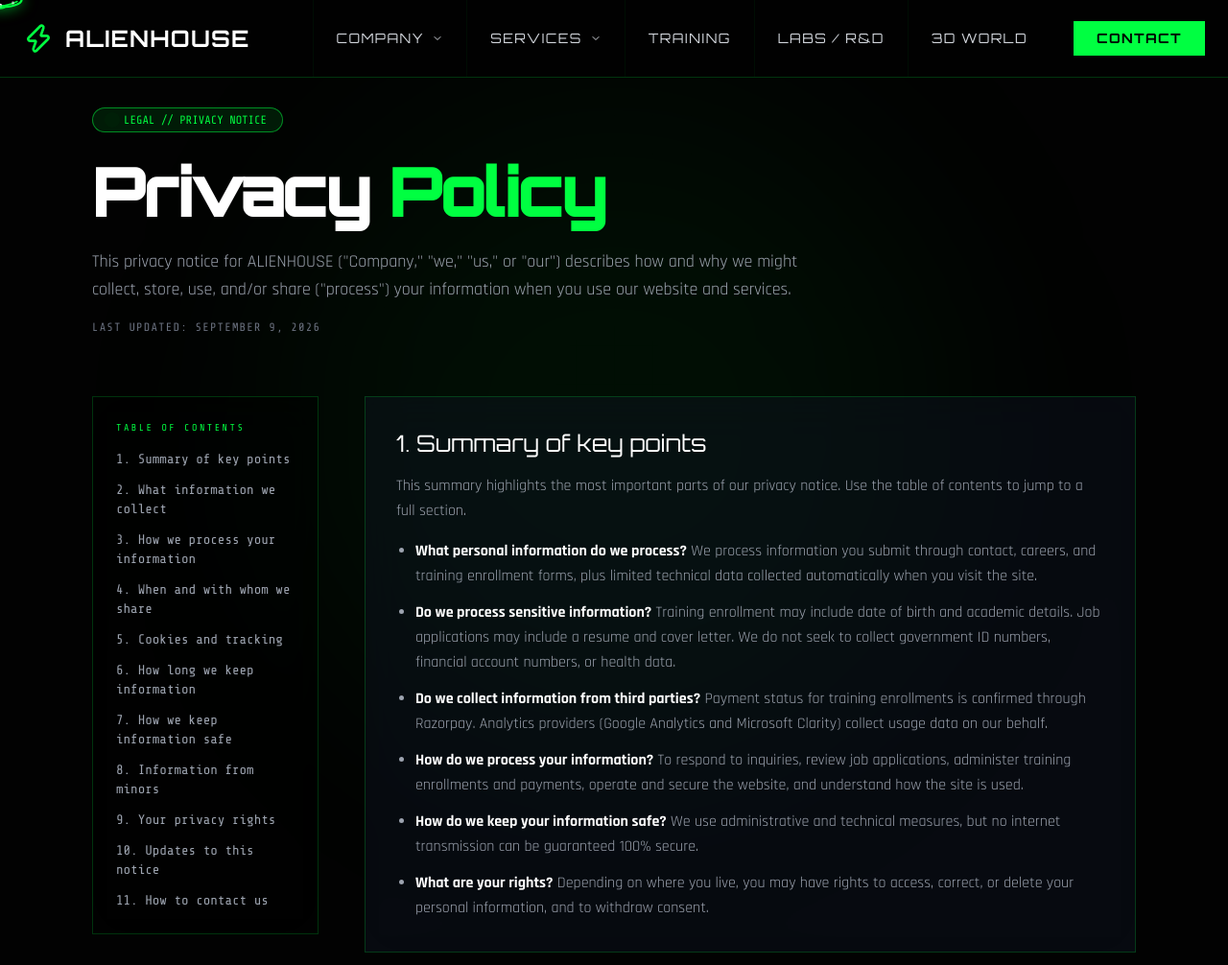
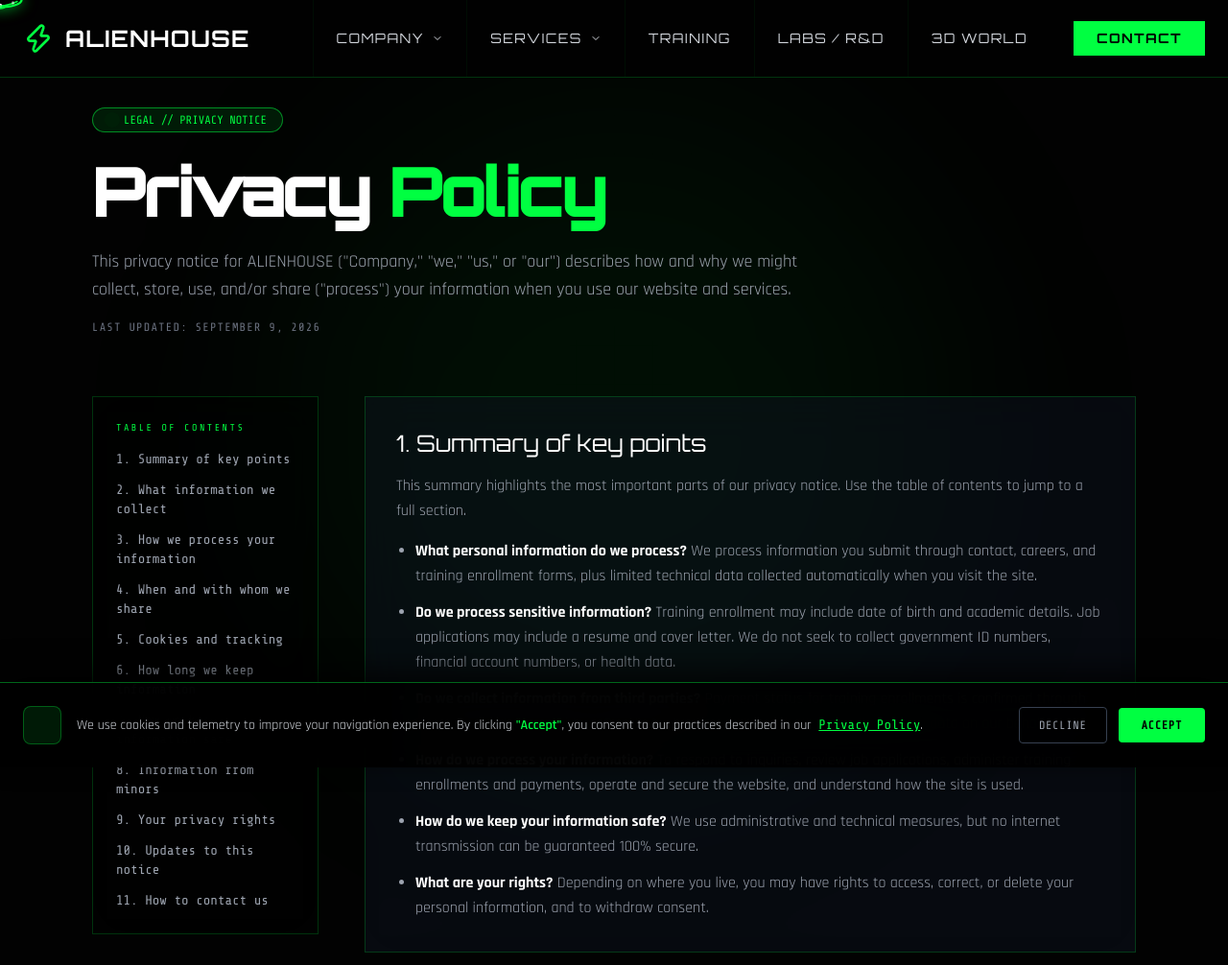
Before and after one commit to alienhousenetworks/portfolio, a Django app: page /privacy/ in a window 1280 px wide. Shown: the top 1006 px of the page at 96% size. Run offline with Django 5.2, Linux system fonts and the light colour scheme; data comes from the database, SQL or seed files in the repository; data that the repository does not hold is empty; some libraries are stand-ins or nearby versions.

Commit message:
Move Privacy and Cookie consent banner to global base template

```diff
--- a/core/templates/core/base.html
+++ b/core/templates/core/base.html
@@ -1093,6 +1093,57 @@
             });
         });
     </script>
+
+    <!-- ==================== PRIVACY & COOKIE CONSENT BANNER ==================== -->
+    <div id="cookie-banner"
+        class="fixed bottom-0 left-0 w-full bg-black/95 backdrop-blur-xl border-t border-alien/40 p-4 md:p-6 z-[9999] transform translate-y-full transition-transform duration-500 shadow-[0_-10px_30px_rgba(0,0,0,0.8)]">
+        <div class="max-w-7xl mx-auto flex flex-col md:flex-row items-center justify-between gap-4 md:gap-6">
+            <div class="flex items-center gap-4 text-center md:text-left">
+                <div class="w-10 h-10 rounded-lg bg-alien/10 border border-alien/30 flex items-center justify-center shrink-0 text-alien hidden sm:flex">
+                    <i data-lucide="shield-check" class="w-5 h-5"></i>
+                </div>
+                <p class="text-gray-300 text-sm leading-relaxed">
+                    We use cookies and telemetry to improve your navigation experience. By clicking <span class="text-alien font-semibold">"Accept"</span>, you consent to our practices described in our
+                    <a href="{% url 'privacy_policy' %}" class="text-alien underline hover:text-white transition-colors font-mono ml-1">Privacy Policy</a>.
+                </p>
+            </div>
+            <div class="flex items-center gap-3 shrink-0 w-full md:w-auto justify-end">
+                <button onclick="declineCookies()"
+                    class="flex-1 md:flex-initial px-5 py-2.5 rounded text-xs font-mono tracking-wider uppercase border border-gray-700 text-gray-400 hover:text-white hover:border-gray-500 hover:bg-gray-900/60 transition-all">
+                    Decline
+                </button>
+                <button onclick="acceptCookies()"
+                    class="flex-1 md:flex-initial px-6 py-2.5 rounded text-xs font-mono font-bold tracking-wider uppercase bg-alien text-black hover:bg-white hover:shadow-[0_0_15px_rgba(57,255,20,0.6)] transition-all">
+                    Accept
+                </button>
+            </div>
+        </div>
+    </div>
+
+    <script>
+        // Cookie & Privacy Acceptance Controller
+        (function() {
+            function showBanner() {
+                const banner = document.getElementById('cookie-banner');
+                if (banner) banner.style.transform = 'translateY(0)';
+            }
+            function hideBanner() {
+                const banner = document.getElementById('cookie-banner');
+                if (banner) banner.style.transform = 'translateY(100%)';
+            }
+            window.acceptCookies = function() {
+                localStorage.setItem('cookieConsent', 'accepted');
+                hideBanner();
+            };
+            window.declineCookies = function() {
+                localStorage.setItem('cookieConsent', 'declined');
+                hideBanner();
+            };
+            if (!localStorage.getItem('cookieConsent')) {
+                setTimeout(showBanner, 800);
+            }
+        })();
+    </script>
 </body>
 
 </html>
```
Also changed, not shown: core/templates/core/index.html (+0 -42 lines).
